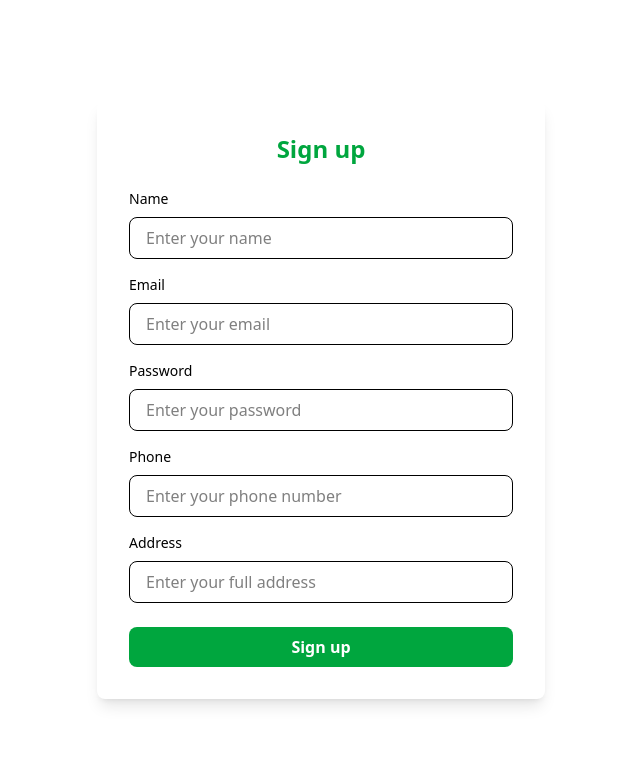
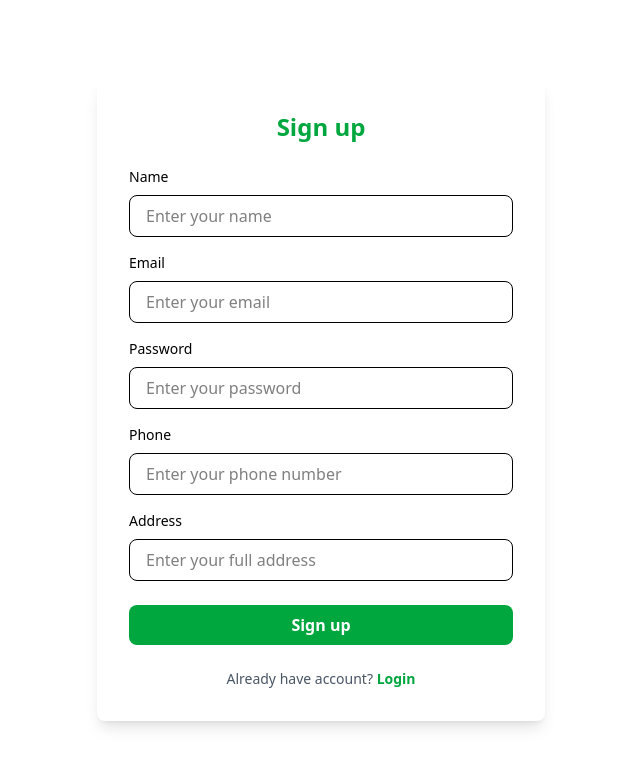
Before and after one commit to Final-Project-H8-FSJS-RMT-069-P3/fsjs-p3-finalproject, a Next.js app in the folder final-project/: page /register in a window 1280 px wide. Shown: the top 766 px of the page, without its empty margins (319-959 px from the left). Built offline with nearby package versions, Linux system fonts and the light colour scheme.

Commit message:
fix: update syle

```diff
--- a/final-project/src/app/bookinglist/page.tsx
+++ b/final-project/src/app/bookinglist/page.tsx
@@ -145,6 +145,7 @@ export default function BookingListPage() {
                       <th className="px-4 py-3 font-semibold">Jumlah</th>
                       <th className="px-4 py-3 font-semibold">Pembayaran</th>
                       <th className="px-4 py-3 font-semibold">Status Sesi</th>
+                      <th className="px-4 py-3 font-semibold">Start video</th>
                     </tr>
                   </thead>
                   <tbody className="divide-y divide-slate-100">
@@ -188,6 +189,8 @@ export default function BookingListPage() {
                           >
                             {booking.isDone ? "Done" : "Upcoming"}
                           </span>
+                        </td>
+                        <td className="px-4 py-3">
                           {booking.isPaid && !booking.isDone && (
                             <StartSessionButton
                               bookingId={booking._id.toString()}
--- a/final-project/src/app/page.tsx
+++ b/final-project/src/app/page.tsx
@@ -312,7 +312,7 @@ export default function Home() {
       <main className="bg-white">
         <section className="relative overflow-hidden bg-[#f8f9ff] py-20 lg:py-32">
           <div className="max-w-7xl mx-auto px-6 grid lg:grid-cols-2 gap-12 items-center">
-            <div className="z-10">
+            <div className="z-10 select-none">
               <span className="inline-block py-1 px-4 rounded-full bg-blue-100 text-blue-700 text-xs font-bold uppercase tracking-wider mb-6">
                 #1 Psikolog Terpercaya di Indonesia
               </span>
--- a/final-project/src/components/RegisterForm.tsx
+++ b/final-project/src/components/RegisterForm.tsx
@@ -4,6 +4,7 @@ import { useRouter } from "next/navigation";
 import { signIn } from "next-auth/react";
 import { FormEvent, useState } from "react";
 import Swal from "sweetalert2";
+import Link from "next/link";
 
 export default function RegisterForm() {
   const [name, setName] = useState("");
@@ -160,6 +161,15 @@ export default function RegisterForm() {
             Sign up
           </button>
         </form>
+        <p className="text-center text-gray-600 text-sm mt-6">
+          Already have account?{" "}
+          <Link
+            href="/login"
+            className="text-green-600 font-semibold hover:underline"
+          >
+            Login
+          </Link>
+        </p>
       </div>
     </div>
   );
--- a/final-project/src/components/navbar.tsx
+++ b/final-project/src/components/navbar.tsx
@@ -56,12 +56,12 @@ export default function Navbar() {
             href="/bookinglist"
             className="text-gray-500 hover:text-blue-700 transition-colors"
           >
-          List booking
+            List booking
           </Link>
           {session ? (
             <button
               onClick={handleLogout}
-              className="text-gray-500 hover:text-red-600 transition-colors"
+              className="cursor-pointer text-gray-500 hover:text-red-600 transition-colors"
             >
               Logout
             </button>
@@ -119,19 +119,19 @@ export default function Navbar() {
             href="/qna"
             className="block py-3 text-sm font-medium text-gray-600 border-b border-gray-50"
           >
-          Konsultasi
+            Konsultasi
           </Link>
           <Link
             key="bookinglist"
             href="/bookinglist"
             className="block py-3 text-sm font-medium text-gray-600 border-b border-gray-50"
           >
-          List booking
+            List booking
           </Link>
           {session ? (
             <button
               onClick={handleLogout}
-              className="block w-full text-left py-3 text-sm font-medium text-red-600 border-b border-gray-50"
+              className="cursor-pointer block w-full text-left py-3 text-sm font-medium text-red-600 border-b border-gray-50"
             >
               Logout
             </button>
```
